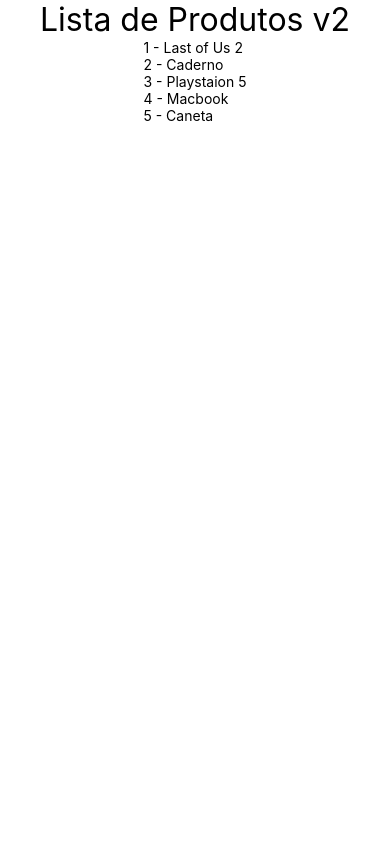
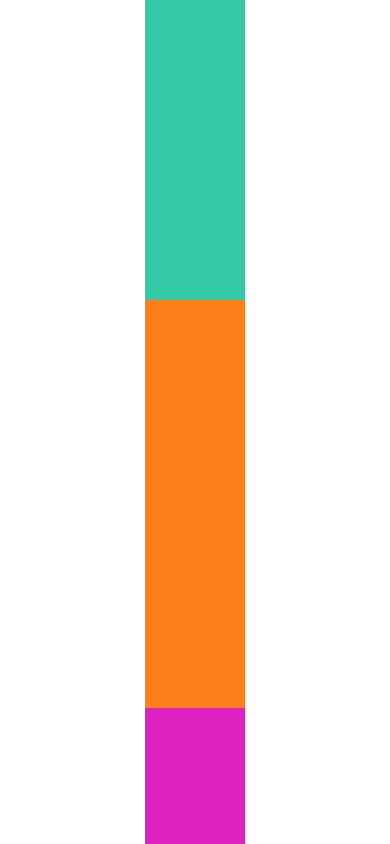
Before and after one commit to vmarinho22/Fundamentos-React-Native, a React Native app: screen / in a window 390 px wide. Built offline with nearby package versions, Linux system fonts and the light colour scheme.

Commit message:
Aprendendo a usar flexbox

```diff
--- a/package.json
+++ b/package.json
@@ -3,9 +3,9 @@
   "version": "0.0.1",
   "private": true,
   "scripts": {
-    "android": "react-native run-android",
-    "ios": "react-native run-ios",
-    "start": "react-native start",
+    "android": "npx react-native run-android",
+    "ios": "npx react-native run-ios",
+    "start": "npx react-native start",
     "test": "jest",
     "lint": "eslint ."
   },
--- a/src/App.js
+++ b/src/App.js
@@ -1,5 +1,6 @@
 import React from 'react'
 import { SafeAreaView,StyleSheet } from 'react-native'
+
 
 // import Comp,{ Comp1, Comp2} from './components/Multi'
 // import Primeiro from './components/Primeiro'
@@ -17,17 +18,26 @@ import { SafeAreaView,StyleSheet } from 'react-native'
 // import Membro from './components/relacao/Membro'
 // import UsuarioLogado from './components/UsuarioLogado'
 // import ListaProdutos from './components/produtos/ListaProdutos'
-import ListaProdutosV2 from './components/produtos/ListaProdutosV2'
+// import ListaProdutosV2 from './components/produtos/ListaProdutosV2'
+// import DigiteSeuNome from './components/DigiteSeuNome'
+// import FlexBoxV1 from './components/layout/FlexboxV1'
+// import FlexboxV1 from './components/layout/FlexboxV1'
+// import FlexboxV2 from './components/layout/FlexboxV2'
+// import FlexboxV3 from './components/layout/FlexboxV3'
+import FlexboxV4 from './components/layout/FlexboxV4'
 
 
 export default () => (
     <SafeAreaView style={style.App}>
-
-        <ListaProdutosV2/>
-
+        <FlexboxV4/>
         {/* <Contador inicial={100} passo={13}/> */}
 
         {/* <Aleatorio min={1} max={60}/>
+        <FlexboxV3/>
+        <FlexboxV2/>
+        <FlexboxV1/>
+        <DigiteSeuNome/>
+        <ListaProdutosV2/>
         <ListaProdutos/>
         <UsuarioLogado usuario={{nome: 'Vini', email: 'vinicius@abc.com'}}/>
         <Familia>
--- /dev/null
+++ b/src/components/DigiteSeuNome.js
@@ -0,0 +1,18 @@
+import React from 'react'
+import {SafeAreaView,Text, TextInput, View} from 'react-native'
+import Estilo from './estilo'
+
+export default (props) =>{
+    const [nome,setNome] = React.useState('')
+    return(
+        <View>
+            <Text style={Estilo.txtG}>Primeiro uso de text input</Text>
+            <TextInput
+                placeholder="Digite seu Nome"
+                value={nome}
+                onChangeText={nome => setNome(nome)}
+            />
+            <Text>O que foi digitado na caixa foi: {nome}</Text>
+        </View>
+    )
+}
--- /dev/null
+++ b/src/components/layout/FlexboxV1.js
@@ -0,0 +1,24 @@
+import React from 'react'
+import {SafeAreaView,Text, StyleSheet} from 'react-native'
+import Quadrado from './Quadrado'
+
+
+export default (props) =>{
+    return(
+        <SafeAreaView style={style.FlexV1}>
+            <Quadrado cor='#ff801a'/>
+            <Quadrado cor='#50d1f6'/>
+            <Quadrado cor='#dd22c1'/>
+            <Quadrado cor='#8312ed'/>
+            <Quadrado cor='#36c9a7'/>
+        </SafeAreaView>
+    )
+}
+
+const style = StyleSheet.create({
+    FlexV1:{
+        flexGrow: 1,
+        justifyContent: "space-between",
+        backgroundColor: '#000'
+    }
+})
--- /dev/null
+++ b/src/components/layout/FlexboxV2.js
@@ -0,0 +1,26 @@
+import React from 'react'
+import {SafeAreaView,Text, StyleSheet} from 'react-native'
+import Quadrado from './Quadrado'
+
+
+export default (props) =>{
+    return(
+        <SafeAreaView style={style.FlexV2}>
+            <Quadrado cor='#ff801a'/>
+            <Quadrado cor='#50d1f6'/>
+            <Quadrado cor='#dd22c1'/>
+            <Quadrado cor='#8312ed'/>
+            <Quadrado cor='#36c9a7'/>
+        </SafeAreaView>
+    )
+}
+
+const style = StyleSheet.create({
+    FlexV2:{
+        flex: 1,
+        width: '100%',
+        justifyContent: "space-between",
+        alignItems: 'flex-end',
+        backgroundColor: '#000'
+    }
+})
--- /dev/null
+++ b/src/components/layout/FlexboxV3.js
@@ -0,0 +1,27 @@
+import React from 'react'
+import {SafeAreaView,Text, StyleSheet} from 'react-native'
+import Quadrado from './Quadrado'
+
+
+export default (props) =>{
+    return(
+        <SafeAreaView style={style.FlexV3}>
+            <Quadrado cor='#ff801a' lado={20}/>
+            <Quadrado cor='#50d1f6' lado={30}/>
+            <Quadrado cor='#dd22c1' lado={40}/>
+            <Quadrado cor='#8312ed' lado={50}/>
+            <Quadrado cor='#36c9a7' lado={60}/>
+        </SafeAreaView>
+    )
+}
+
+const style = StyleSheet.create({
+    FlexV3:{
+        flexDirection: 'row',
+        justifyContent: 'space-evenly',
+        alignItems: 'flex-start',
+        height: 350,
+        width: '100%',
+        backgroundColor: '#000'
+    }
+})
--- /dev/null
+++ b/src/components/layout/FlexboxV4.js
@@ -0,0 +1,33 @@
+import React from 'react'
+import {SafeAreaView,Text, StyleSheet} from 'react-native'
+
+
+export default (props) =>{
+    return(
+        <SafeAreaView style={style.FlexV4}>
+          <SafeAreaView style={style.V0}/>
+          <SafeAreaView style={style.V1}/>
+          <SafeAreaView style={style.V2}/>
+        </SafeAreaView>
+    )
+}
+
+const style = StyleSheet.create({
+    FlexV4:{
+        flexGrow: 1,
+        width: 100,
+        backgroundColor: '#000'
+    },
+    V0:{
+        backgroundColor: '#36c9a7',
+        height: 300,
+    },
+    V1:{
+        backgroundColor: '#ff801a',
+        flex: 3,
+    },
+    V2:{
+        backgroundColor: '#dd22c1',
+        flex: 1,
+    }
+})
```
Also changed, not shown: src/components/layout/Quadrado.js (added, +16 -0 lines).
